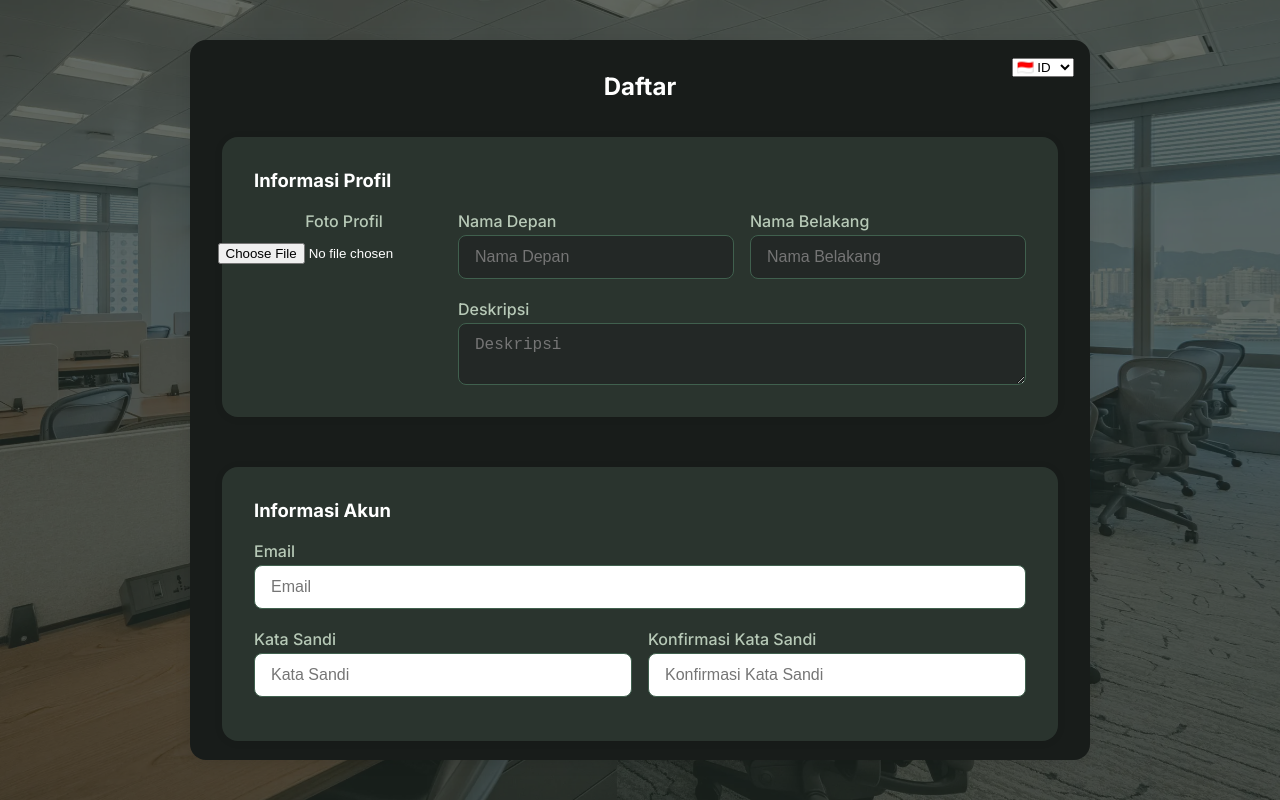
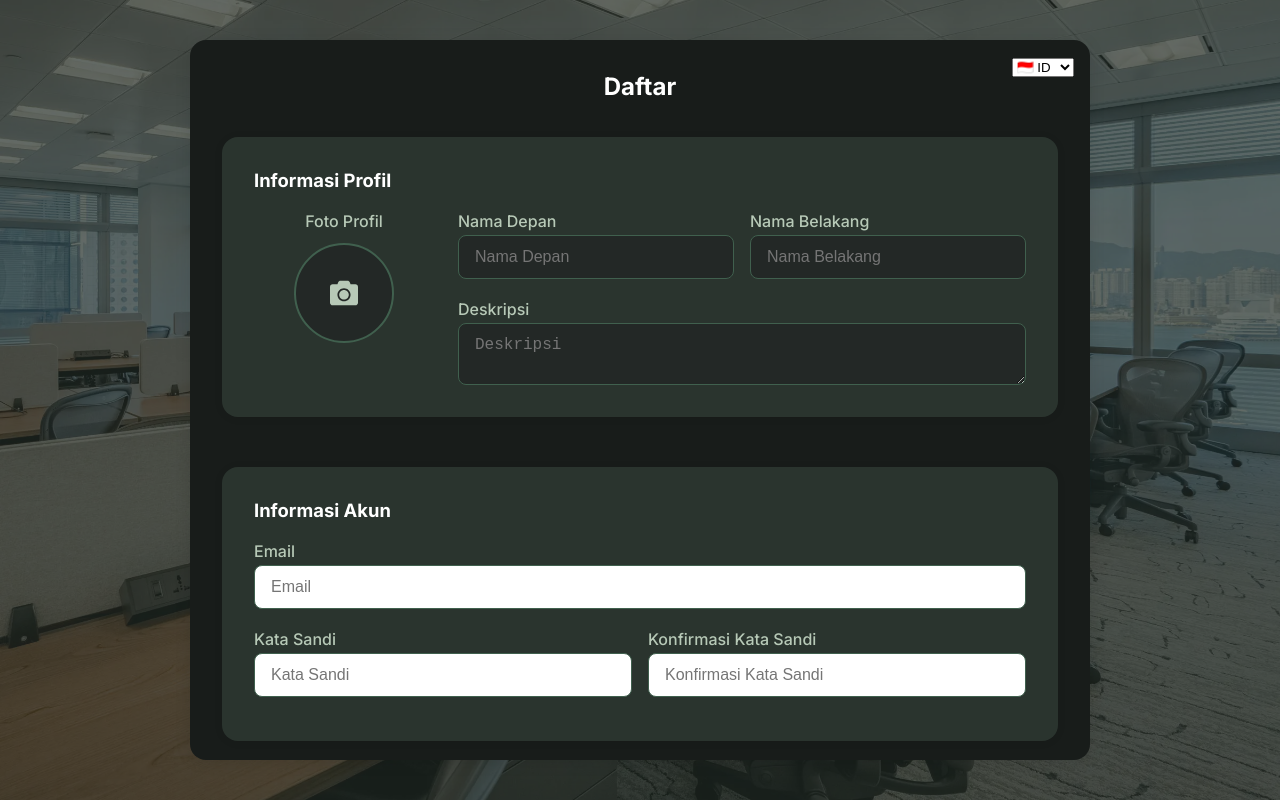
Before and after one commit to nandang55/portofolio, a Next.js app: page /register in a window 1280 px wide. Built offline with nearby package versions, Linux system fonts and the light colour scheme.

Commit message:
update register

```diff
--- a/app/register/page.tsx
+++ b/app/register/page.tsx
@@ -1,6 +1,7 @@
 "use client";
 import { useState } from "react";
 import { LanguageSwitcher } from "../../components/LanguageSwitcher";
+import { FaCamera, FaPen } from 'react-icons/fa';
 
 const messages = {
   id: {
@@ -242,11 +243,70 @@ export default function RegisterPage() {
         }}>
           <div style={{ fontWeight: 700, color: '#fff', fontSize: '1.15rem', marginBottom: 20 }}>{t('profile')}</div>
           <div style={{ display: 'grid', gridTemplateColumns: isMobile ? '1fr' : '180px 1fr', gap: 24, alignItems: 'flex-start', width: '100%' }}>
-            {/* Foto Profil di kiri */}
-            <div style={{ display: 'flex', flexDirection: 'column', alignItems: 'center', gap: 8 }}>
+            {/* Foto Profil di kiri, custom uploader */}
+            <div style={{ display: 'flex', flexDirection: 'column', alignItems: 'center', gap: 8, position: 'relative', minHeight: 120 }}>
               <label style={{ color: '#b7c9b7', fontWeight: 500, marginBottom: 4 }}>{t('photo')}</label>
-              <input type="file" accept="image/*" onChange={e => setPhoto(e.target.files?.[0] || null)} style={{ marginBottom: 8 }} />
-              {photo && <img src={URL.createObjectURL(photo)} alt="preview" style={{ width: 72, height: 72, borderRadius: '50%', objectFit: 'cover', marginTop: 4, border: '2px solid #40604e' }} />}
+              <div style={{ position: 'relative', width: 100, height: 100 }}>
+                <input
+                  id="profile-photo-input"
+                  type="file"
+                  accept="image/*"
+                  style={{ display: 'none' }}
+                  onChange={e => setPhoto(e.target.files?.[0] || null)}
+                />
+                {photo ? (
+                  <>
+                    <img
+                      src={URL.createObjectURL(photo)}
+                      alt="preview"
+                      style={{ width: 100, height: 100, borderRadius: '50%', objectFit: 'cover', border: '2.5px solid #40604e', background: '#232826' }}
+                    />
+                    <button
+                      type="button"
+                      onClick={() => document.getElementById('profile-photo-input')?.click()}
+                      style={{
+                        position: 'absolute',
+                        right: 0,
+                        bottom: 0,
+                        background: '#fff',
+                        border: 'none',
+                        borderRadius: '50%',
+                        width: 36,
+                        height: 36,
+                        display: 'flex',
+                        alignItems: 'center',
+                        justifyContent: 'center',
+                        boxShadow: '0 2px 8px 0 rgba(0,0,0,0.10)',
+                        cursor: 'pointer',
+                        padding: 0,
+                      }}
+                      aria-label="Edit photo"
+                    >
+                      <FaPen color="#40604e" size={16} />
+                    </button>
+                  </>
+                ) : (
+                  <button
+                    type="button"
+                    onClick={() => document.getElementById('profile-photo-input')?.click()}
+                    style={{
+                      width: 100,
+                      height: 100,
+                      borderRadius: '50%',
+                      background: '#232826',
+                      border: '2.5px solid #40604e',
+                      display: 'flex',
+                      alignItems: 'center',
+                      justifyContent: 'center',
+                      cursor: 'pointer',
+                      position: 'relative',
+                    }}
+                    aria-label="Upload photo"
+                  >
+                    <FaCamera color="#b7c9b7" size={28} />
+                  </button>
+                )}
+              </div>
             </div>
             {/* Nama Depan, Nama Belakang, Deskripsi di kanan */}
             <div style={{ width: '100%' }}>
--- a/package.json
+++ b/package.json
@@ -12,7 +12,8 @@
     "@supabase/supabase-js": "^2.50.2",
     "next": "15.3.4",
     "react": "^19.0.0",
-    "react-dom": "^19.0.0"
+    "react-dom": "^19.0.0",
+    "react-icons": "^5.5.0"
   },
   "devDependencies": {
     "@types/node": "^20",
```
Also changed, not shown: 1 other file (tests, documents, lock files or other folders).
